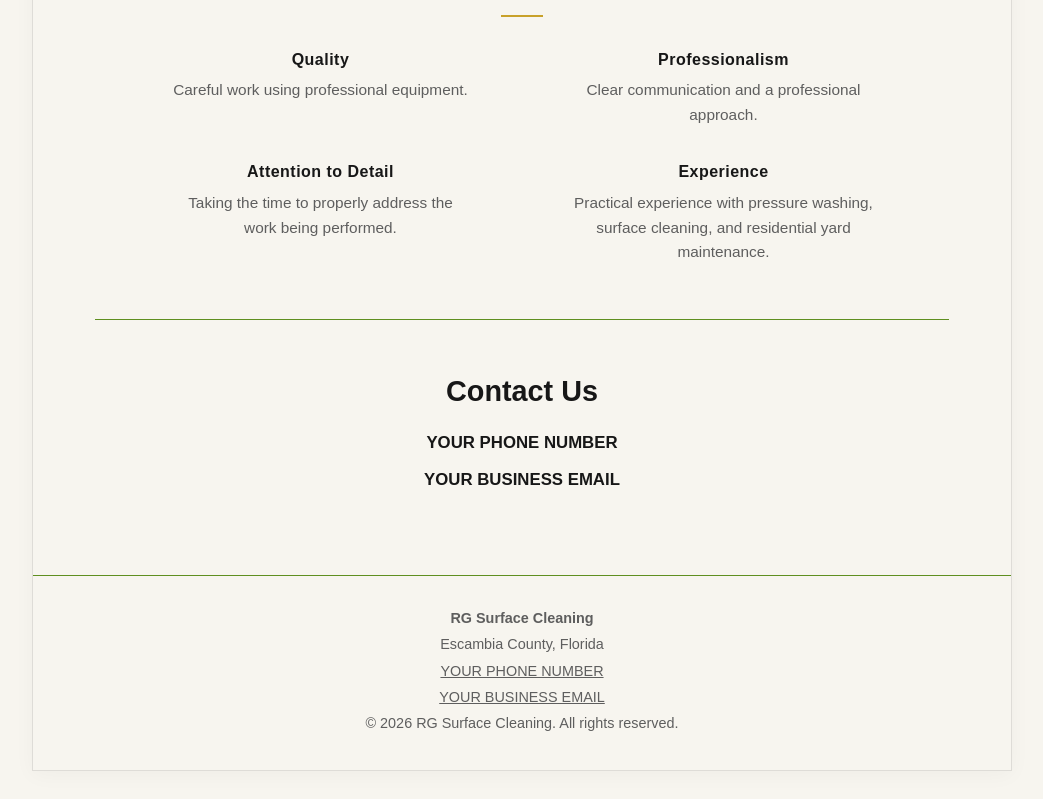
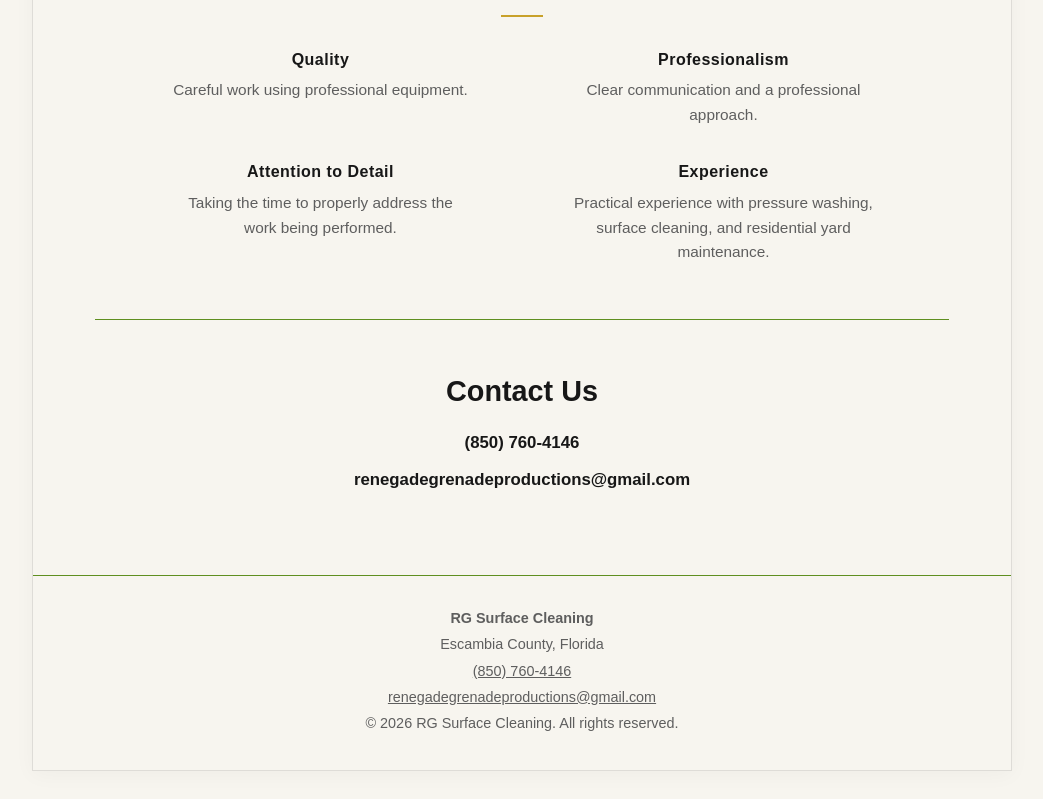
Before and after one commit to renegadegrenadeproductions/RGSurfaceCleaning, a plain HTML site: page index.html in a window 1280 px wide. Shown: the part 2527-3326 px from the top of the page, without its empty margins (118-1161 px from the left). Drawn offline with Linux system fonts and the light colour scheme.

Commit message:
Update contact information in index.html

```diff
--- a/index.html
+++ b/index.html
@@ -53,8 +53,8 @@ footer{padding:28px 20px 32px;border-top:1px solid var(--green);text-align:cente
 
 <section><h2>About RG Surface Cleaning</h2><p>RG Surface Cleaning is a locally operated residential service business serving Escambia County, Florida. We provide professional pressure washing, surface cleaning, and basic yard maintenance with a focus on quality workmanship, professionalism, and attention to detail.</p></section>
 <section><h2>Quality &amp; Professionalism</h2><div class="gold-accent"></div><div class="quality-grid"><div class="quality-item"><h3>Quality</h3><p>Careful work using professional equipment.</p></div><div class="quality-item"><h3>Professionalism</h3><p>Clear communication and a professional approach.</p></div><div class="quality-item"><h3>Attention to Detail</h3><p>Taking the time to properly address the work being performed.</p></div><div class="quality-item"><h3>Experience</h3><p>Practical experience with pressure washing, surface cleaning, and residential yard maintenance.</p></div></div></section>
-<section><h2>Contact Us</h2><div class="contact-list"><a href="tel:YOUR_PHONE_NUMBER">YOUR PHONE NUMBER</a><a href="mailto:YOUR_BUSINESS_EMAIL">YOUR BUSINESS EMAIL</a></div></section>
-</main><footer><p><strong>RG Surface Cleaning</strong></p><p>Escambia County, Florida</p><p><a href="tel:YOUR_PHONE_NUMBER">YOUR PHONE NUMBER</a></p><p><a href="mailto:YOUR_BUSINESS_EMAIL">YOUR BUSINESS EMAIL</a></p><p>&copy; 2026 RG Surface Cleaning. All rights reserved.</p></footer></div>
+<section><h2>Contact Us</h2><div class="contact-list"><a href="tel:(850) 760-4146">(850) 760-4146</a><a href="mailto:renegadegrenadeproductions@gmail.com">renegadegrenadeproductions@gmail.com</a></div></section>
+</main><footer><p><strong>RG Surface Cleaning</strong></p><p>Escambia County, Florida</p><p><a href="tel:(850) 760-4146">(850) 760-4146</a></p><p><a href="mailto:renegadegrenadeproductions@gmail.com">renegadegrenadeproductions@gmail.com</a></p><p>&copy; 2026 RG Surface Cleaning. All rights reserved.</p></footer></div>
 <script>
 document.querySelectorAll('.form-toggle').forEach(button=>button.addEventListener('click',()=>{const panel=document.getElementById(button.dataset.target);const open=panel.classList.toggle('open');button.setAttribute('aria-expanded',String(open));}));
 const slider=document.getElementById('beforeAfterSlider'), layer=document.getElementById('beforeLayer'), handle=document.getElementById('sliderHandle');let dragging=false;
```
